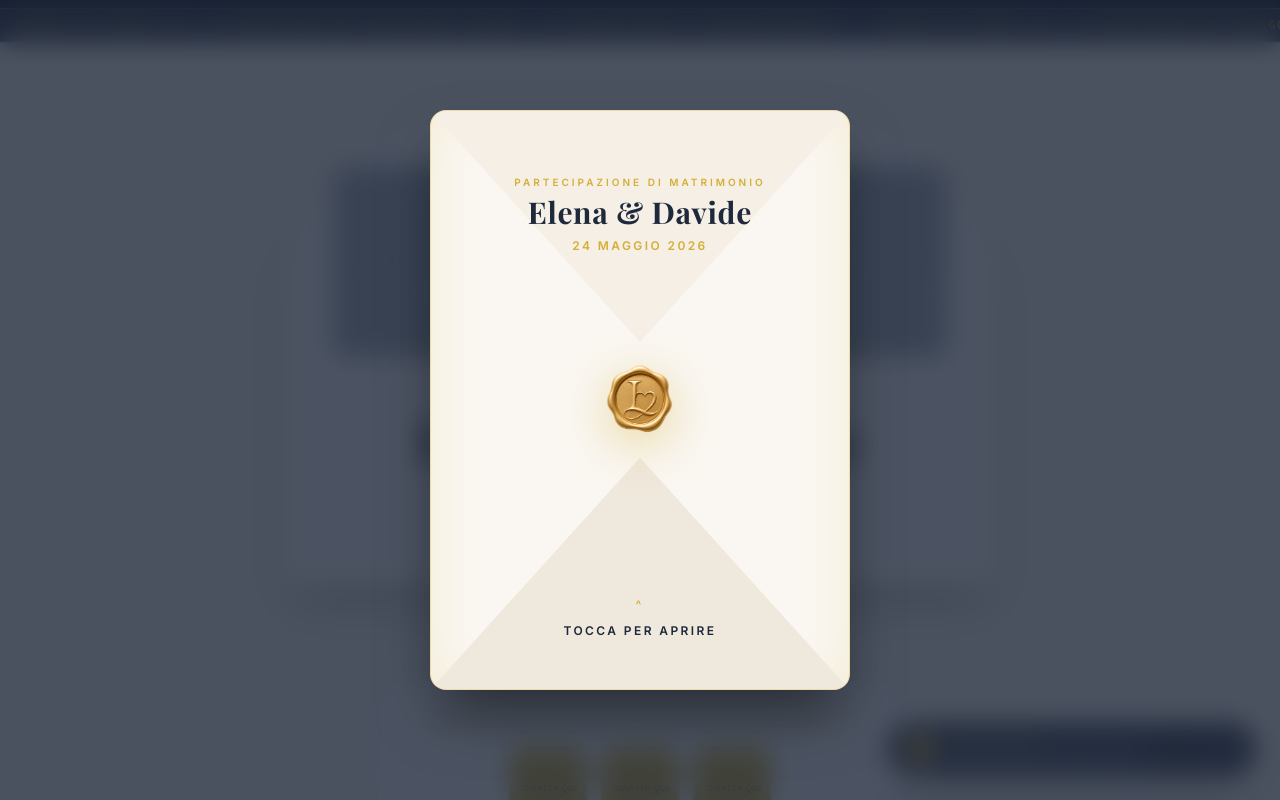
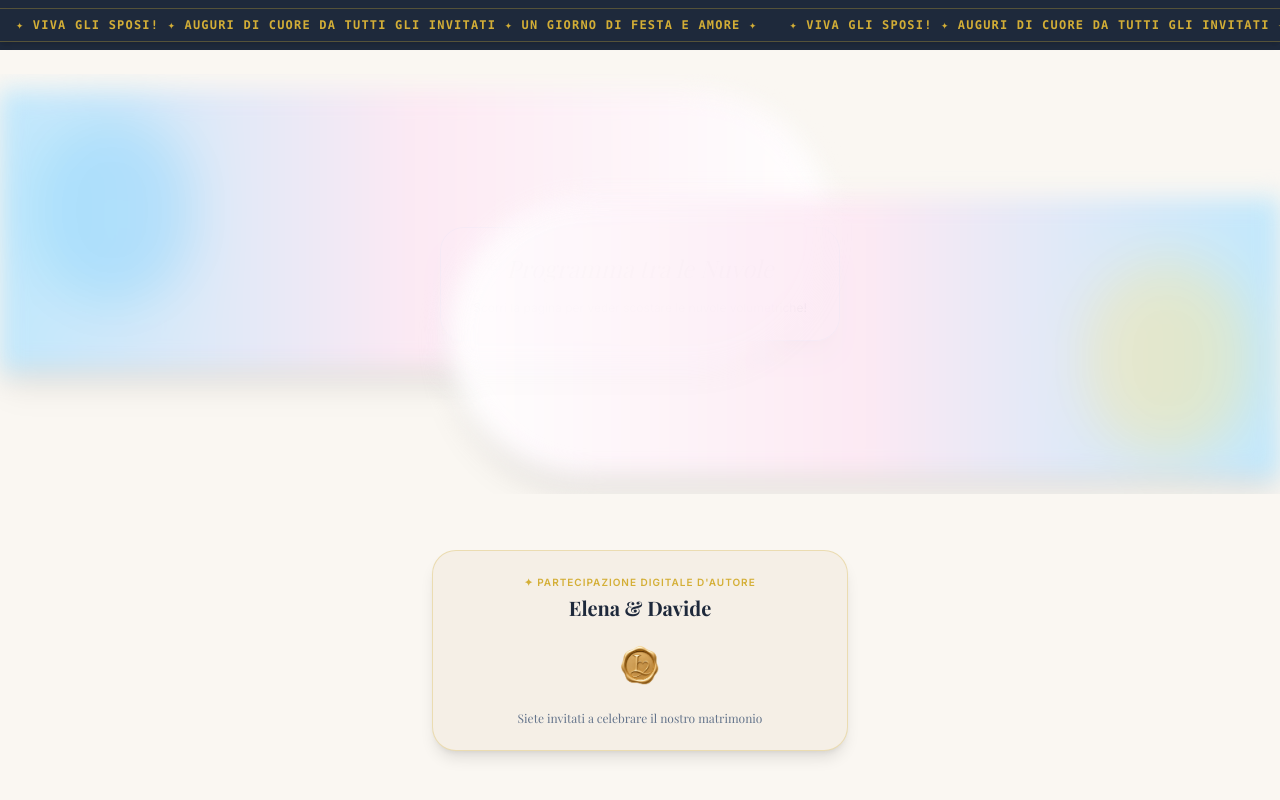
Before and after one commit to Rickym2025/love, a Next.js app: page /elena-e-davide in a window 1280 px wide. Shown: the top 800 px of the page. Built offline with nearby package versions, Linux system fonts and the light colour scheme; a web font is replaced by a local one.

Commit message:
Update page.tsx

```diff
--- a/src/app/[slug]/page.tsx
+++ b/src/app/[slug]/page.tsx
@@ -2,161 +2,222 @@
 
 import React, { Suspense } from "react";
 import { useSearchParams } from "next/navigation";
+import Image from "next/image";
 import Link from "next/link";
-import EnvelopeWax from "@/components/EnvelopeWax";
-import AudioPlayer from "@/components/AudioPlayer";
+import { MapPin, Heart, Sparkles, Gift } from "lucide-react";
 import ScratchDate from "@/components/ScratchDate";
 import RsvpForm from "@/components/RsvpForm";
+import AudioPlayer from "@/components/AudioPlayer";
+import Marquee from "@/components/Marquee";
 import PartingClouds from "@/components/PartingClouds";
-import PartnerStores from "@/components/PartnerStores";
-import Marquee from "@/components/Marquee";
-import { WaterRippleImage } from "@/components/ui/water-ripple-image";
-import KineticGrid from "@/components/ui/kinetic-grid";
-import { ShoppingBag, PartyPopper, MapPin } from "lucide-react";
 import { DRESS_CODE_PALETTES } from "@/components/agency/AgencyConfigurator";
 
-function DynamicInvitationContent({ slug }: { slug: string }) {
+function InvitationContent({ params }: { params: { slug: string } }) {
   const searchParams = useSearchParams();
-  const isDemo2 = slug === "francesca-e-luca";
 
-  // DATI DINAMICI DALL'URL TRASMESSO DA AGENCY STUDIO
-  const day = searchParams.get("day") || (isDemo2 ? "12" : "24");
-  const month = searchParams.get("month") || (isDemo2 ? "SETTEMBRE" : "MAGGIO");
-  const year = searchParams.get("year") || "2026";
-  const coupleNames = searchParams.get("couple") || (isDemo2 ? "Francesca & Luca" : "Elena & Davide");
-  const locationName = searchParams.get("location") || (isDemo2 ? "Villa Borromeo, Stresa" : "Villa del Balbianello, Lago di Como");
-  const welcomePhrase = searchParams.get("phrase") || (isDemo2 ? "Un grande amore sotto le stelle." : "Due anime, un solo destino. Una storia scritta nel cuore.");
-  const audioFromUrl = searchParams.get("audio");
-  const paletteIdxParam = searchParams.get("palette");
+  // Template e dati base con fallback sicuri
+  const isTemplateB = params.slug === "francesca-e-luca" || searchParams.get("template") === "B";
 
-  const paletteIdx = paletteIdxParam ? parseInt(paletteIdxParam, 10) : 0;
+  const coupleNames =
+    searchParams.get("couple") || (isTemplateB ? "Francesca & Luca" : "Elena & Davide");
+  const weddingDateDay = searchParams.get("day") || "15";
+  const weddingDateMonth = searchParams.get("month") || "Settembre";
+  const weddingDateYear = searchParams.get("year") || "2026";
+  const locationName = searchParams.get("location") || "Villa Rosa";
+  const locationAddress = searchParams.get("address") || "Via Roma 1, Roma";
+  const welcomePhrase =
+    searchParams.get("phrase") ||
+    "Due anime, un solo destino. Una storia scritta nel cuore.";
+  const audioUrl = searchParams.get("audio") || "";
+  const dressCodeNotes =
+    searchParams.get("dress") || "Abiti eleganti nei toni cromatici della palette";
+  const paletteIdx = parseInt(searchParams.get("palette") || "0", 10);
   const activePalette = DRESS_CODE_PALETTES[paletteIdx] || DRESS_CODE_PALETTES[0];
 
-  const weddingDate = `${day} ${month} ${year}`;
+  // DICHIARAZIONE FONDAMENTALE DI marqueeText (Risolve ReferenceError)
+  const marqueeText =
+    searchParams.get("marquee") ||
+    "✦ Viva gli Sposi! ✦ Auguri di cuore da tutti gli invitati ✦ Un giorno di festa e amore ✦";
 
-  const customAudioUrl =
-    audioFromUrl ||
-    (isDemo2
-      ? "https://pub-89945f8350374b50818d716fdc3c108b.r2.dev/Matrimonio/Francesca%20e%20Luca:%20Quella%20Fotografia%20B.mp3"
-      : "https://pub-89945f8350374b50818d716fdc3c108b.r2.dev/Matrimonio/Elena%20e%20Davide:%20La%20Nostra%20Melodia%20A.mp3");
+  const customIban =
+    searchParams.get("iban") || "IT60 X 05428 11101 000000123456";
+
+  // Moduli attivi (letti dall'URL o attivi di default)
+  const modules = {
+    busta3d: searchParams.get("busta3d") !== "false",
+    grattaData: searchParams.get("grattaData") !== "false",
+    effettoAcqua: searchParams.get("effettoAcqua") !== "false",
+    nuvole3d: searchParams.get("nuvole3d") !== "false",
+    locationMappa: searchParams.get("locationMappa") !== "false",
+    codiceAbbigliamento: searchParams.get("codiceAbbigliamento") !== "false",
+    negoziConvenzionati: searchParams.get("negoziConvenzionati") !== "false",
+    listaNozzeAmazon: searchParams.get("listaNozzeAmazon") !== "false",
+    dedicheMarquee: searchParams.get("dedicheMarquee") !== "false",
+    hubGiochiFesta: searchParams.get("hubGiochiFesta") !== "false",
+    guestPhotoWall: searchParams.get("guestPhotoWall") !== "false",
+    confermaRsvp: searchParams.get("confermaRsvp") !== "false",
+  };
 
   return (
-    <div className={`min-h-screen ${isDemo2 ? "bg-[#F0F7FF] text-[#1976D2]" : "bg-[#FAF7F2] text-[#1E293B]"} font-sans pb-24 relative`}>
-      {isDemo2 && <KineticGrid className="fixed inset-0 pointer-events-none opacity-20 z-0" />}
+    <div
+      className={`min-h-screen w-full overflow-x-hidden ${
+        isTemplateB ? "bg-[#F0F7FF] text-[#1976D2]" : "bg-[#FAF7F2] text-[#1E293B]"
+      }`}
+    >
+      {/* PLAYER AUDIO PERSISTENTE */}
+      {audioUrl && <AudioPlayer audioUrl={audioUrl} />}
 
-      {/* BUSTA CON VERA CERALACCA */}
-      <EnvelopeWax coupleNames={coupleNames} weddingDate={weddingDate} initials={isDemo2 ? "F&L" : "E&D"} />
-
-      {/* PLAYER MUSICALE FISSO */}
-      <AudioPlayer audioUrl={customAudioUrl} songTitle={`Brano Inedito per ${coupleNames} — FF Edizioni`} />
-
-      {/* MARQUEE SCORREVOLE */}
-      <div className="relative z-10 my-2">
-        <Marquee text="Evviva gli Sposi! 🎉 • Vi aspettiamo per festeggiare insieme • Un giorno unico ed indimenticabile •" />
-      </div>
-
-      {/* HERO INTRO ANNOUNCEMENT */}
-      <section className="py-16 px-6 max-w-3xl mx-auto text-center relative z-10">
-        <div className={`border-4 border-double ${isDemo2 ? "border-sky-300 bg-white" : "border-[#D4AF37]/40 bg-white/90"} rounded-t-[180px] p-8 md:p-12 shadow-2xl backdrop-blur-sm`}>
-          {!isDemo2 && (
-            <div className="w-full h-48 rounded-2xl overflow-hidden mb-6 border border-[#D4AF37]/30 shadow-inner">
-              <WaterRippleImage src="https://images.unsplash.com/photo-1519741497674-611481863552?auto=format&fit=crop&w=800&q=80" alt="Lago di Como" />
+      {/* MARQUEE DEDICHE SCORREVOLI */}
+      {modules.dedicheMarquee && (
+        <div className="bg-[#1E293B] text-[#D4AF37] py-2">
+          <Marquee text={marqueeText} />
         </div>
       )}
 
-          <span className="text-[10px] tracking-[0.3em] font-bold text-[#D4AF37] uppercase block mb-2">
-            ✦ PARTECIPAZIONE DI MATRIMONIO ✦
+      {/* NUVOLE 3D DI SFONDO */}
+      {modules.nuvole3d && <PartingClouds />}
+
+      {/* CONTENITORE CENTRALE INVITO */}
+      <main className="max-w-md mx-auto px-4 py-8 space-y-8 relative z-10">
+
+        {/* BUSTA D'EPOCA CON CERALACCA */}
+        {modules.busta3d && (
+          <div className="p-6 bg-[#F5EFE6] rounded-3xl border border-[#D4AF37]/30 text-center shadow-lg relative">
+            <span className="text-[10px] font-bold text-[#D4AF37] uppercase tracking-widest block mb-1">
+              ✦ Partecipazione Digitale d&apos;Autore
             </span>
-          <h1 className="font-serif text-4xl md:text-6xl font-bold tracking-wide my-3 text-[#1E293B]">{coupleNames}</h1>
-          <p className="text-sm font-serif italic text-slate-500 mb-4">&quot;{welcomePhrase}&quot;</p>
-          <p className="text-xs uppercase tracking-widest text-[#D4AF37] font-bold">{locationName}</p>
+            <h2 className="font-serif font-bold text-xl text-[#1E293B]">{coupleNames}</h2>
+            <div className="relative w-16 h-16 mx-auto my-3">
+              <Image src="/wax-seal.png" alt="Sigillo Ceralacca" fill className="object-contain" priority />
             </div>
-      </section>
-
-      {/* TEMPLATE B: NUVOLE 3D */}
-      {isDemo2 && (
-        <section className="py-4 relative z-10">
-          <PartingClouds />
-        </section>
+            <p className="text-xs text-slate-500 font-serif">Siete invitati a celebrare il nostro matrimonio</p>
+          </div>
         )}
 
-      {/* GRATTIAMO LA DATA (DATA DINAMICA DALL'URL) */}
-      <section className="py-10 px-6 max-w-xl mx-auto text-center relative z-10">
-        <div className="bg-white p-6 rounded-3xl border border-slate-200 shadow-lg">
-          <span className="text-xs font-bold uppercase tracking-widest text-[#D4AF37] block mb-3">
-            🎰 Gratta col Dito per Scoprire la Data delle Nozze!
+        {/* HERO INTRODUZIONE */}
+        <div className="text-center space-y-3 pt-4">
+          <span className="text-xs tracking-widest uppercase font-semibold text-[#D4AF37]">
+            Wedding Celebration
           </span>
-          <ScratchDate day={day} month={month} year={year} />
+          <h1 className="text-4xl font-serif font-bold text-[#1E293B]">{coupleNames}</h1>
+          <p className="text-sm font-bold text-slate-500">
+            {weddingDateDay} {weddingDateMonth} {weddingDateYear}
+          </p>
+          <blockquote className="text-sm italic font-serif opacity-80 px-4 mt-2">
+            &quot;{welcomePhrase}&quot;
+          </blockquote>
         </div>
-      </section>
 
-      {/* LOCATION MAPPA & INDICAZIONI STRADALI GOOGLE MAPS */}
-      <section className="py-10 px-6 max-w-2xl mx-auto text-center relative z-10">
-        <div className="bg-white p-8 rounded-3xl border border-slate-200 shadow-md space-y-3">
-          <h3 className="font-serif text-2xl font-bold text-[#1E293B]">Location &amp; Indicazioni Stradali</h3>
-          <p className="text-xs font-bold text-[#D4AF37] uppercase">{locationName}</p>
-          <div className="pt-2">
+        {/* GRATTIAMO LA DATA */}
+        {modules.grattaData && (
+          <div className="p-6 bg-white rounded-3xl shadow-sm border border-slate-200 text-center space-y-3">
+            <span className="text-xs font-bold text-[#D4AF37] uppercase tracking-wider block">
+              🎰 Scopri la Data Speciale
+            </span>
+            <ScratchDate day={weddingDateDay} month={weddingDateMonth} year={weddingDateYear} />
+          </div>
+        )}
+
+        {/* LOCATION & MAPPA GOOGLE */}
+        {modules.locationMappa && (
+          <div className="p-6 bg-white rounded-3xl shadow-sm border border-slate-200 text-center space-y-3">
+            <span className="text-xs font-bold text-[#D4AF37] uppercase tracking-wider block flex items-center justify-center gap-1.5">
+              <MapPin className="w-4 h-4" /> Location del Matrimonio
+            </span>
+            <h3 className="font-serif font-bold text-lg text-[#1E293B]">{locationName}</h3>
+            <p className="text-xs text-slate-500">{locationAddress}</p>
             <a
-              href={`https://www.google.com/maps/search/?api=1&query=${encodeURIComponent(locationName)}`}
+              href={`https://www.google.com/maps/search/?api=1&query=${encodeURIComponent(
+                locationAddress || locationName
+              )}`}
               target="_blank"
               rel="noopener noreferrer"
-              className="inline-flex items-center gap-2 px-6 py-3 bg-[#1E293B] text-white rounded-xl text-xs font-bold uppercase hover:bg-slate-800 transition shadow-md"
+              className="inline-flex items-center gap-2 text-xs font-bold bg-[#1E293B] text-white px-4 py-2.5 rounded-xl hover:bg-slate-800 transition-colors"
             >
-              <MapPin className="w-4 h-4 text-[#D4AF37]" /> Indicazioni Stradali su Google Maps ↗
+              Apri Mappa &amp; Indicazioni ↗
             </a>
           </div>
-        </div>
-      </section>
+        )}
 
-      {/* DRESS CODE CON ESATTA PALETTE MULTI-COLORE DALL'URL */}
-      <section className="py-10 px-6 max-w-2xl mx-auto text-center relative z-10">
-        <div className="bg-white p-8 rounded-3xl border border-slate-200 shadow-md">
-          <h3 className="font-serif text-2xl font-bold text-[#1E293B] mb-2">Dress Code &amp; Palette Colori</h3>
-          <p className="text-xs text-slate-500 mb-3">{activePalette.name}</p>
-          <div className="flex justify-center items-center gap-3 my-4">
-            {activePalette.colors.map((color, idx) => (
-              <div key={idx} className="w-8 h-8 rounded-full border-2 border-slate-200 shadow-md transform hover:scale-110 transition" style={{ backgroundColor: color }} />
+        {/* DRESS CODE & PALETTE CROMATICA */}
+        {modules.codiceAbbigliamento && (
+          <div className="p-6 bg-white rounded-3xl shadow-sm border border-slate-200 text-center space-y-3">
+            <span className="text-xs font-bold text-[#D4AF37] uppercase tracking-wider block">
+              🎨 Codice Abbigliamento &amp; Palette
+            </span>
+            <p className="text-xs text-slate-600">{dressCodeNotes}</p>
+            <div className="flex justify-center gap-2 pt-1">
+              {activePalette.colors.map((color, i) => (
+                <div
+                  key={i}
+                  className="w-7 h-7 rounded-full border border-slate-300 shadow-sm"
+                  style={{ backgroundColor: color }}
+                />
               ))}
             </div>
           </div>
-      </section>
+        )}
 
-      {/* LISTA NOZZE & NEGOZI CONVENZIONATI */}
-      <section className="py-10 px-6 max-w-2xl mx-auto text-center relative z-10">
-        <div className="bg-white p-8 rounded-3xl border border-slate-200 shadow-md space-y-4">
-          <h3 className="font-serif text-2xl font-bold text-[#1E293B]">Lista Nozze &amp; Regali</h3>
-          <PartnerStores />
-          <div className="flex flex-col sm:flex-row justify-center gap-4 pt-2">
-            <a href="https://www.amazon.it/baby-reg/homepage?tag=zero100store-21" target="_blank" rel="noopener noreferrer" className="px-6 py-3 bg-[#FF9900] text-black font-bold rounded-xl text-xs flex items-center justify-center gap-2 hover:bg-amber-500 shadow-md">
-              <ShoppingBag className="w-4 h-4" /> Lista Nozze Amazon ↗
-            </a>
+        {/* LISTA NOZZE & IBAN */}
+        {modules.listaNozzeAmazon && (
+          <div className="p-6 bg-white rounded-3xl shadow-sm border border-slate-200 text-center space-y-3">
+            <span className="text-xs font-bold text-[#D4AF37] uppercase tracking-wider block flex items-center justify-center gap-1.5">
+              <Gift className="w-4 h-4" /> Lista Nozze &amp; Coordinate
+            </span>
+            <p className="text-xs text-slate-600">
+              Il regalo più grande è la vostra presenza. Per chi desidera contribuire al nostro viaggio:
+            </p>
+            <div className="p-3 bg-[#FAF7F2] rounded-xl border border-slate-200 text-xs font-mono font-bold text-[#1E293B] break-all">
+              {customIban}
             </div>
           </div>
-      </section>
+        )}
+
+        {/* LINK PAGINA DELLA FESTA */}
+        {modules.hubGiochiFesta && (
+          <div className="p-6 bg-gradient-to-br from-[#1E293B] to-slate-800 text-white rounded-3xl shadow-xl text-center space-y-3">
+            <span className="text-xs font-bold text-[#D4AF37] uppercase tracking-widest block flex items-center justify-center gap-1.5">
+              <Sparkles className="w-4 h-4" /> Hub della Festa &amp; Maxischermo
+            </span>
+            <p className="text-xs text-slate-300">
+              Partecipa al Quiz degli sposi, gioca al Puzzle e carica le tue foto sul Photo Wall!
+            </p>
+            <Link
+              href={`/${params.slug}/festa`}
+              className="inline-flex items-center gap-2 text-xs font-bold bg-[#D4AF37] text-slate-900 px-5 py-3 rounded-xl hover:bg-amber-400 transition-colors shadow-lg"
+            >
+              <Heart className="w-4 h-4 fill-slate-900" /> Entra nella Pagina della Festa ↗
+            </Link>
+          </div>
+        )}
 
         {/* MODULO RSVP */}
-      <section className="py-10 px-6 relative z-10">
-        <RsvpForm coupleNames={coupleNames} experienceSlug={slug} />
-      </section>
+        {modules.confermaRsvp && (
+          <div className="pt-2">
+            <RsvpForm coupleNames={coupleNames} />
+          </div>
+        )}
 
-      {/* BANNER FESTA */}
-      <section className="py-10 px-6 max-w-xl mx-auto text-center relative z-10">
-        <div className="bg-[#1E293B] text-white p-8 rounded-3xl shadow-2xl border border-[#D4AF37] space-y-4">
-          <span className="text-[10px] uppercase font-bold text-[#D4AF37] tracking-widest block">✦ GIOCHI &amp; PHOTO WALL DELLA FESTA ✦</span>
-          <h3 className="font-serif text-2xl font-bold">Accedi alla Festa del Matrimonio!</h3>
-          <Link href={`/${slug}/festa`} className="inline-flex items-center gap-2 px-6 py-3.5 bg-[#D4AF37] text-slate-900 font-bold rounded-xl text-xs uppercase tracking-wider hover:bg-amber-400 transition shadow-lg">
-            <PartyPopper className="w-4 h-4" /> Entra nella Pagina della Festa 🎉
-          </Link>
-        </div>
-      </section>
+        {/* FOOTER WHITE-LABEL AGENZIA */}
+        <footer className="text-center pt-8 pb-4 text-[11px] text-slate-400 border-t border-slate-200/60">
+          <p>© {new Date().getFullYear()} {coupleNames} — Tutti i diritti riservati.</p>
+          <p className="mt-1 text-[10px] text-slate-400">Powered by LOVE d&apos;Autore</p>
+        </footer>
+      </main>
     </div>
   );
 }
 
 export default function InvitationPage({ params }: { params: { slug: string } }) {
   return (
-    <Suspense fallback={<div className="min-h-screen bg-[#FAF7F2] flex items-center justify-center text-xs font-bold text-[#D4AF37]">Caricamento Partecipazione...</div>}>
-      <DynamicInvitationContent slug={params?.slug} />
+    <Suspense
+      fallback={
+        <div className="min-h-screen flex items-center justify-center bg-[#FAF7F2] text-[#D4AF37] font-serif font-bold text-sm">
+          Caricamento Invito in corso...
+        </div>
+      }
+    >
+      <InvitationContent params={params} />
     </Suspense>
   );
 }
```
Lines whose indentation alone changed are shown as unchanged.
